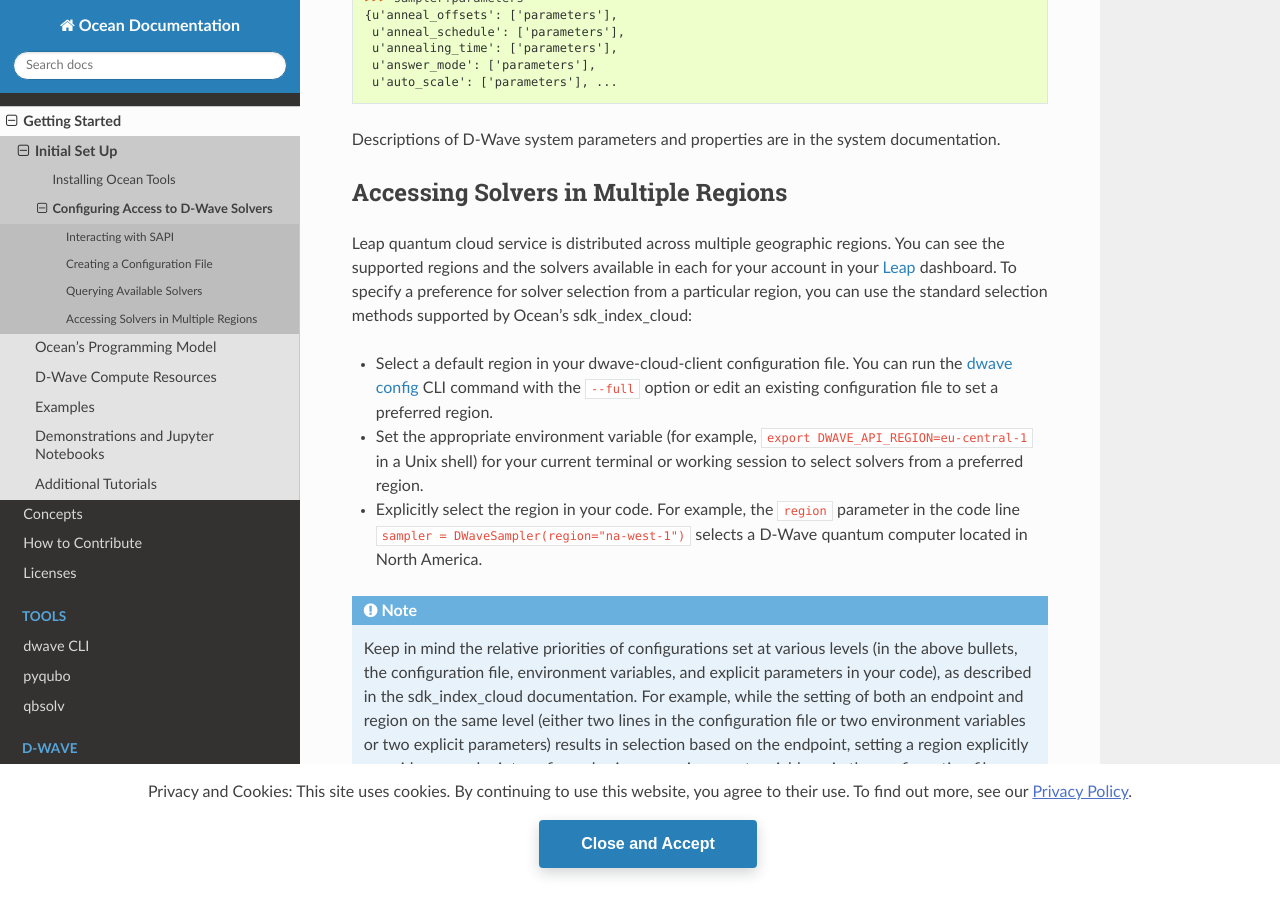
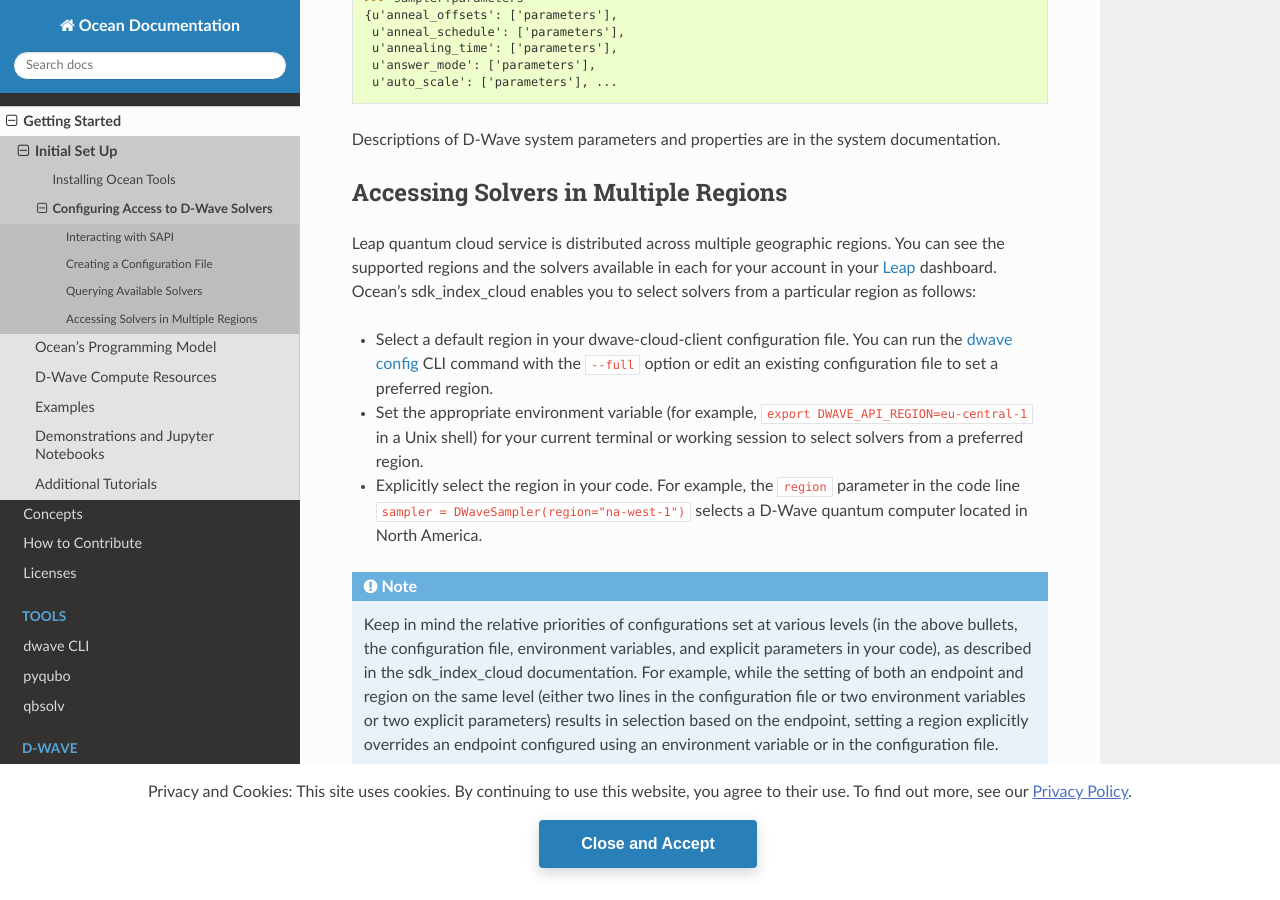
Before and after one commit to dwavesystems/dwave-ocean-sdk, a Sphinx documentation site: the page built from docs/overview/sapi.rst, in a window 1280 px wide and 900 px high, scrolled down 4018 px. Built offline with Sphinx 7.4.7 and the Read the Docs theme 2.0.0, drawn with Linux system fonts in a browser that asks for light colours; pages that are not in the unit, such as notebooks, are missing from menus; the version number could not be read and is left out.

Commit message:
Add --all and rephrase region selection

```diff
--- a/docs/docs_cli.rst
+++ b/docs/docs_cli.rst
@@ -201,5 +201,5 @@
 
 .. code-block:: bash
 
-    $ dwave solvers --region eu-central-1 --list
+    $ dwave solvers --region eu-central-1 --list --all
     Advantage_system5.1
--- a/docs/overview/sapi.rst
+++ b/docs/overview/sapi.rst
@@ -182,9 +182,9 @@
 
 Leap quantum cloud service is distributed across multiple geographic regions.
 You can see the supported regions and the solvers available in each for your
-account in your `Leap <https://cloud.dwavesys.com/leap/>`_ dashboard. To
-specify a preference for solver selection from a particular region, you can
-use the standard selection methods supported by Ocean's :ref:`sdk_index_cloud`:
+account in your `Leap <https://cloud.dwavesys.com/leap/>`_ dashboard.
+Ocean's :ref:`sdk_index_cloud` enables you to select solvers from a particular
+region as follows:
 
 * Select a default region in your
   :ref:`dwave-cloud-client configuration file <sdk_index_cloud>`. You can run
```
